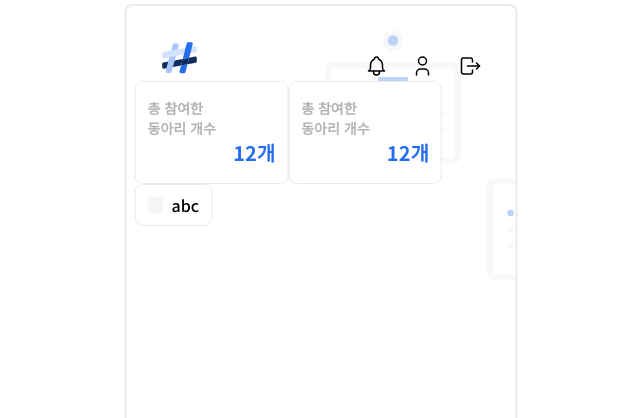
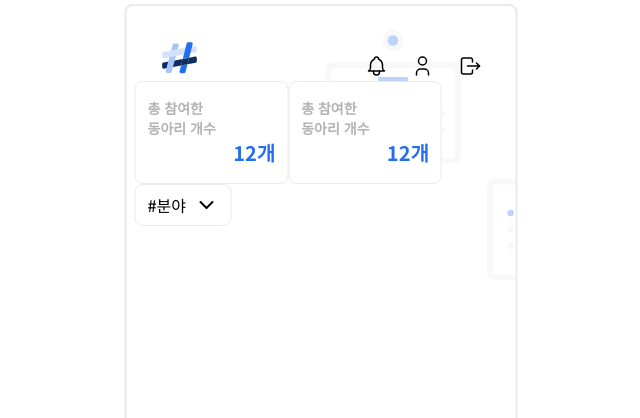
Before and after one commit to Ajou-DB-2024/ProjectNONAME-FE, a Next.js app: page / in a window 1280 px wide. Shown: the top 418 px of the page, without its empty margins (319-959 px from the left). Built offline with nearby package versions, Linux system fonts and the light colour scheme.

Commit message:
feat(TagSelector): Comp UI 및 기본기능 추가

```diff
--- a/src/app/page.tsx
+++ b/src/app/page.tsx
@@ -3,6 +3,7 @@
 import BriefBlock from "@/components/common/BriefBlock";
 import Navbar from "@/components/common/Navbar";
 import TagBlock from "@/components/common/TagBlock";
+import TagSelector from "@/components/common/TagSelector";
 import { useState } from "react";
 
 export default function ServiceWrap() {
@@ -17,7 +18,16 @@ export default function ServiceWrap() {
         <BriefBlock title="총 참여한 동아리 개수" unit="개">{12}</BriefBlock>
         <BriefBlock title="총 참여한 동아리 개수" unit="개">{12}</BriefBlock>
       </section>
-      <TagBlock multiSelect={true} selected={checked} onClick={() => setChecked(p => !p)}>abc</TagBlock>
+      {/* <TagBlock multiSelect={true} selected={checked} onClick={() => setChecked(p => !p)}>abc</TagBlock> */}
+      <section style={{
+        width: "fit-content"
+      }}>
+      <TagSelector selections={[
+        { text: "분야1", value: 1 },
+        { text: "분야2", value: 2 },
+        { text: "분야3", value: 3 },]}
+      category="분야"/>
+      </section>
     </section>
   );
 }
--- /dev/null
+++ b/src/components/common/TagSelector/hooks/useOpenState.ts
@@ -0,0 +1,13 @@
+import { useState } from "react";
+
+type useOpenState = (init?: boolean) => [ boolean, () => void ];
+
+export const useOpenState = (init = false) => {
+  const [ is_open, setIsOpen ] = useState<boolean>(init);
+
+  const onSelectorClick = () => {
+    return setIsOpen(p => !p);
+  }
+
+  return [ is_open, onSelectorClick ] as ReturnType<useOpenState>;
+}
--- /dev/null
+++ b/src/components/common/TagSelector/hooks/useSelectState.ts
@@ -0,0 +1,17 @@
+import { useState } from "react";
+
+import { SelectionType } from "../type";
+
+type useSelectState = () => [SelectionType | undefined, (selection: SelectionType) => any];
+export const useSelectState = () => {
+  const [ selected, setSelected ] = useState<SelectionType | undefined>(undefined);
+
+  const onSelectionClick = (selection: SelectionType) => {
+    if (selected === selection)
+      return setSelected(undefined);
+
+    return setSelected(selection);``
+  }
+
+  return [ selected, onSelectionClick ] as ReturnType<useSelectState>;
+}
--- /dev/null
+++ b/src/components/common/TagSelector/hooks/useSelectorText.ts
@@ -0,0 +1,17 @@
+import { useEffect, useState } from "react"
+
+import { SelectionType } from "../type";
+
+type useSelectorText = (category: string, selected: SelectionType | undefined) => [string]
+export const useSelectorText: useSelectorText = (category, selected) => {
+  const [ text, setText ] = useState<string>("");
+
+  useEffect(() => {
+    if (!selected)
+      return setText(`#${category}`);
+
+    return setText(`#${category}: ${selected.text}`);
+  }, [ selected ]);
+
+  return [ text ];
+}
--- /dev/null
+++ b/src/components/common/TagSelector/index.tsx
@@ -0,0 +1,57 @@
+import { useState, useEffect, useRef } from "react";
+
+import * as S from './style';
+import * as C from '@/constants';
+
+// recoil
+import { useRecoilState, useSetRecoilState, useRecoilValue, ResetRecoilState } from "recoil";
+// import states from "@/core/recoil/states";
+
+// assets
+import { IconChevronUp } from "@tabler/icons-react"
+
+
+// API
+// import dataAPI from "@data/index"
+
+// components
+import { useSelectState } from "./hooks/useSelectState";
+import { useSelectorText } from "./hooks/useSelectorText";
+import TagBlock from "../TagBlock";
+
+// constants
+
+
+// types
+import { SelectionType } from "./type";
+import { useOpenState } from "./hooks/useOpenState";
+
+type TagSelectorProps = {
+  selections: SelectionType[]
+  category: string
+}
+
+const TagSelector: React.FC<TagSelectorProps> = ({ selections, category }) => {
+
+  const [ is_open, onSelectorClick ] = useOpenState(false);
+  const [ selected, onSelectionClick ] = useSelectState();
+  const [ selector_text ] = useSelectorText(category, selected);
+
+  return <S.TagSelectorArea>
+    <S.TagSelectorBlock is_selected={selected !== undefined} onClick={onSelectorClick}>
+      <span>{selector_text}</span>
+      <S.TagSelectorArrow is_open={is_open}/>
+    </S.TagSelectorBlock>
+    <S.TagSelectionArea>{
+      selections.map((selection, i) =>
+        <S.TagSelection key={selection.value}
+          is_open={is_open} index={i}
+          onClick={() => onSelectionClick(selection)}
+          selected={selection === selected}
+        >{selection.text}</S.TagSelection>
+      )
+    }</S.TagSelectionArea>
+  </S.TagSelectorArea>
+};
+
+export default TagSelector
--- /dev/null
+++ b/src/components/common/TagSelector/style.ts
@@ -0,0 +1,65 @@
+import styled from "styled-components";
+import TagBlock from "../TagBlock";
+import { IconChevronUp } from "@tabler/icons-react";
+
+export const TagSelectorArea = styled.section`
+  & * {
+    transition: all .2s cubic-bezier(0, 1, 1, 1);
+  }
+`;
+
+export const TagSelectorBlock = styled.div<{is_selected: boolean}>`
+  padding: .5em .75em;
+
+  display: flex;
+  flex-direction: row;
+  align-items: center;
+  justify-content: center;
+  gap: .5em;
+
+  ${({is_selected}) =>
+    is_selected ?
+      `
+        background-color: var(--service-color-H);
+        color: var(--service-color-A);
+        ` :
+        `
+        background-color: var(--service-color-A);
+        color: var(--service-color-O);
+      `
+  }
+  border: 1px solid #eaeaea;
+  border-radius: .5em;
+
+  user-select: none;
+
+  font-size: 1em;
+  font-weight: 500;
+  white-space: nowrap;
+`;
+
+export const TagSelectionArea = styled.section`
+  padding: .25em;
+
+  display: flex;
+  flex-direction: column;
+  gap: 0.25em;
+`;
+
+export const TagSelectorArrow = styled(IconChevronUp)<{is_open: boolean}>`
+  ${({is_open}) => !is_open && "transform: rotate(180deg);"}
+`;
+
+export const TagSelection = styled(TagBlock)<{is_open: boolean, index?: number}>`
+  width: 100%;
+  font-size: 1em;
+
+  overflow: hidden;
+  ${({is_open, index}) =>
+    is_open ? `
+      opacity: 1;
+    ` : `
+      opacity: 0;
+    `
+  }
+`;
--- /dev/null
+++ b/src/components/common/TagSelector/type.ts
@@ -0,0 +1 @@
+export type SelectionType = {text: string, value: string | number};
```
